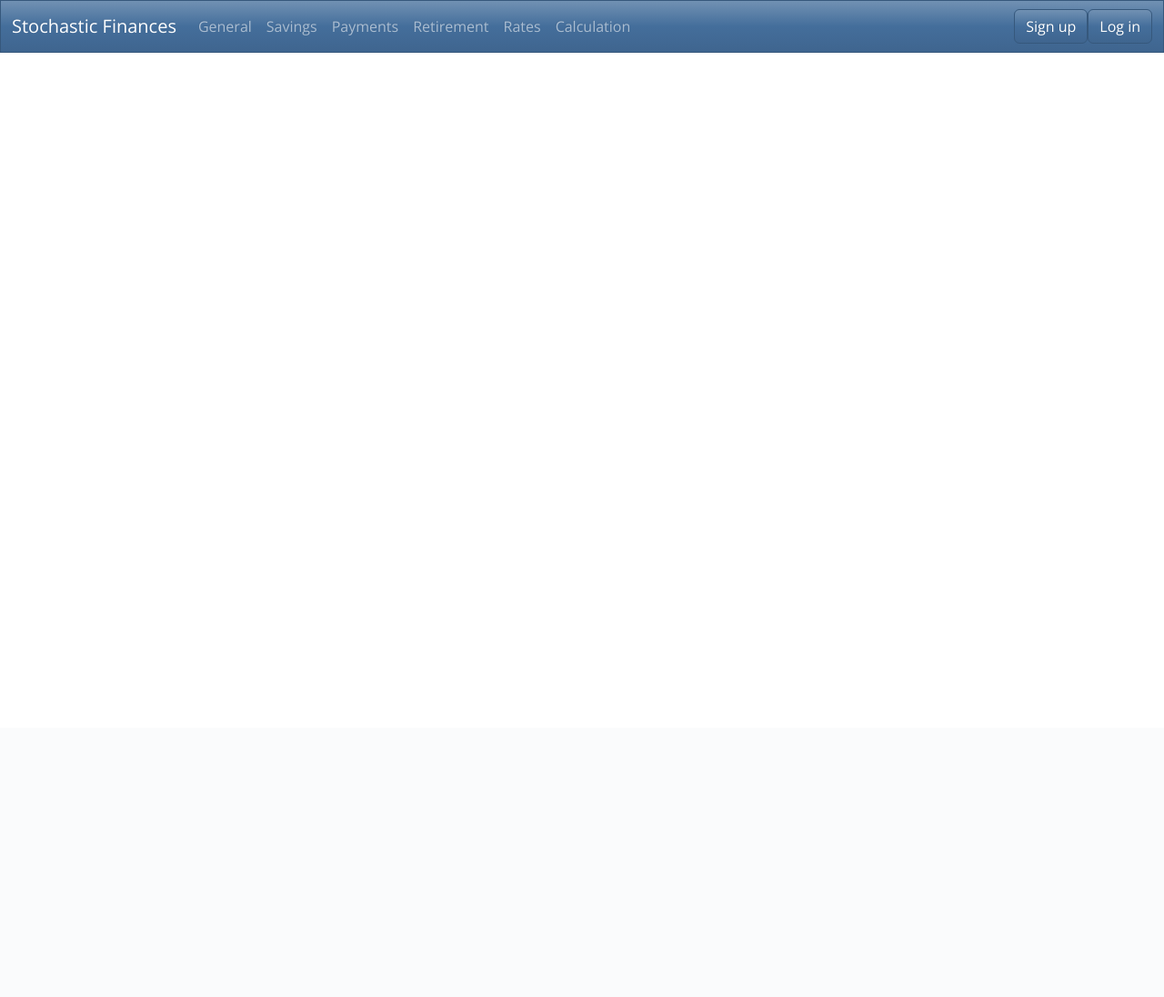
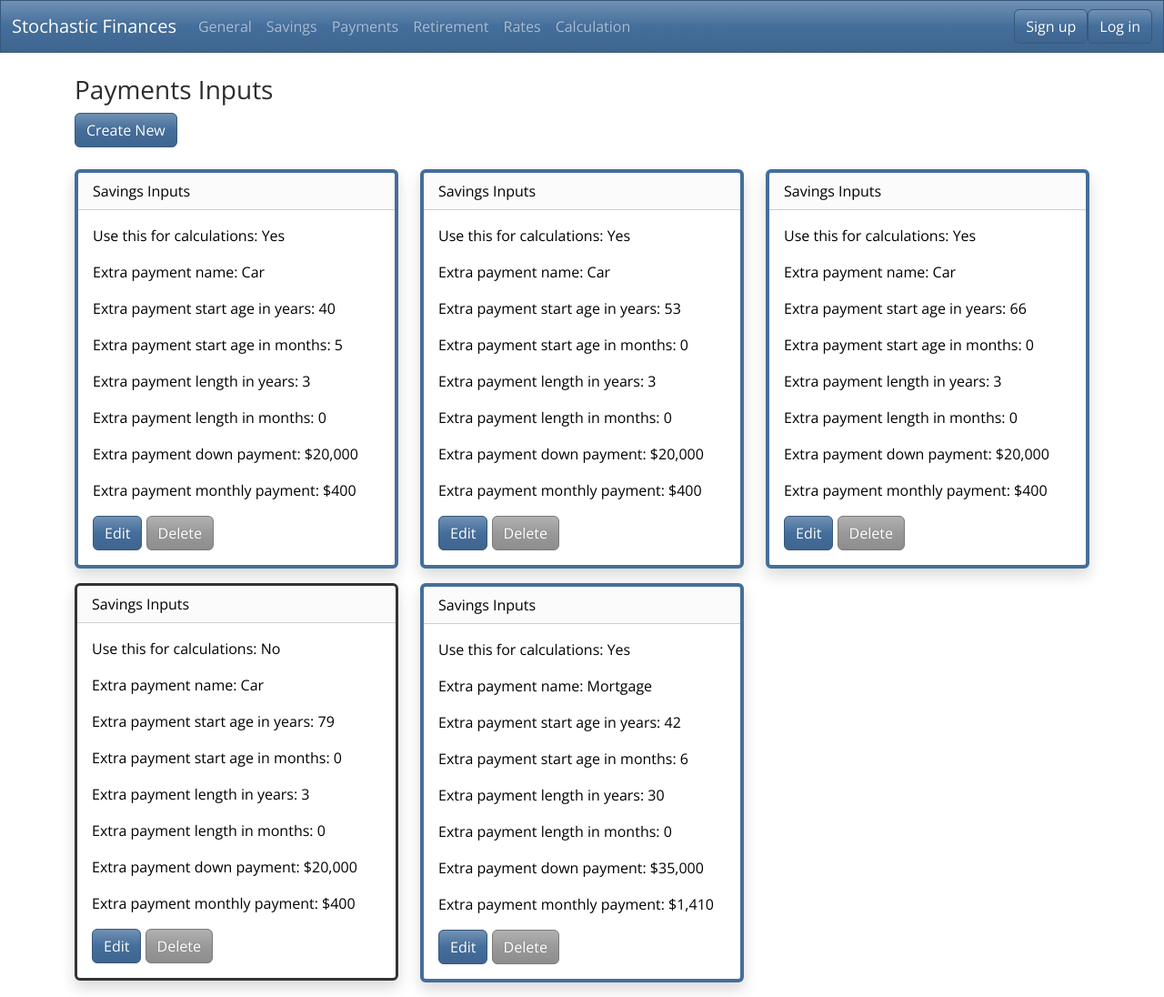
Before and after one commit to Skips-Scramble/stochastic-finances, a Django app: page /inputs/payments/ in a window 1280 px wide. Shown: the whole page at 91% size. Before the commit the page ends 58 px from the top, so only its background shows below. Run offline with Django 4.2, Linux system fonts and the light colour scheme; a user stored in the database is signed in; data comes from the database, SQL or seed files in the repository; both versions use the stored data as it was after the commit; some libraries are stand-ins or nearby versions.

Commit message:
Finish inputs with new styling
Do this to make them all look sharp and uniform

```diff
--- a/inputs/model_validators.py
+++ b/inputs/model_validators.py
@@ -126,6 +126,6 @@ def validate_retirement_extra_expenses(input: float):
 
 def validate_rates_per_yr(input: float):
     """Validate base_rf_interest_per_yr"""
-    limit = 100
+    limit = 1000
     if not (-1) * limit * 100 < input < limit * 100:
-        raise ValidationError(f"Please keep values within ${limit}, plus or minus")
+        raise ValidationError(f"Please keep values within {limit}%, plus or minus")
--- a/inputs/templates/inputs/payments_inputs.html
+++ b/inputs/templates/inputs/payments_inputs.html
@@ -1,38 +1,38 @@
 {% extends 'core/base.html' %}
 
-{% block title %}Payments Inputs{% endblock %}
+{% block title %}
+Payments Inputs
+{% endblock %}
 
-{% block content %}
-    <div class="mt-6 px-6 py-12 bg-gray-100 rounded-xl">
-        <h2 class="mb-6 text-4xl text-center">Payments Inputs</h2>
-        <h3> Be sure to include rent/mortgage and car payments if you have any currently (or in the future)</h3>
-        <div>
-            <a href="{% url 'inputs:payments_inputs_create'%}" class="inline-block mt-6 mb-6 px-6 py-3 text-lg font-semibold bg-teal-500 text-white rounded-xl">Create New</a>
-        </div>
+{% block stuff %}
+<div class="container">
+    <br />
+    <h3>Payments Inputs</h3>
+    <div>
+        <a href="{% url 'inputs:payments_inputs_create'%}" class="btn btn-primary">Create New</a>
+    </div>
+<br />
 
-        <div class="grid grid-cols-3 gap-3">
-            {% for item in payments_inputs %}
-                <div class="p-6 bg-white rounded-b-xl">
-                    <h2 class="space-y-4">Active</h2>
-                    <h2 class="w-full py-4 px-6 rounded-xl border mb-4">{{ item.is_active }}</h2>
-                    <h2 class="space-y-4">Extra payment name</h2>
-                    <h2 class="w-full py-4 px-6 rounded-xl border mb-4">{{item.pmt_name}}</h2>
-                    <h2 class="space-y-4">Extra payment start age in years</h2>
-                    <h2 class="w-full py-4 px-6 rounded-xl border mb-4">{{item.pmt_start_age_yrs}}</h2>
-                    <h2 class="space-y-4">Extra payment start age in months</h2>
-                    <h2 class="w-full py-4 px-6 rounded-xl border mb-4">{{item.pmt_start_age_mos}}</h2>
-                    <h2 class="space-y-4">Extra payment length in years</h2>
-                    <h2 class="w-full py-4 px-6 rounded-xl border mb-4">{{item.pmt_length_yrs}}</h2>
-                    <h2 class="space-y-4">Extra payment length in months</h2>
-                    <h2 class="w-full py-4 px-6 rounded-xl border mb-4">{{item.pmt_length_mos}}</h2>
-                    <h2 class="space-y-4">Extra payment down payment</h2>
-                    <h2 class="w-full py-4 px-6 rounded-xl border mb-4">{{item.down_pmt}}</h2>
-                    <h2 class="space-y-4">Extra payment monthly payment</h2>
-                    <h2 class="w-full py-4 px-6 rounded-xl border mb-4">{{item.monthly_pmt}}</h2>
-                    <a href="{% url 'inputs:payments_inputs_edit' item.id %}" class="inline-block mt-6 px-6 py-3 text-lg font-semibold bg-teal-500 text-white rounded-xl">Edit</a>
-                    <a href="{% url 'inputs:payments_inputs_delete' item.id %}" class="inline-block mt-6 px-6 py-3 text-lg font-semibold bg-teal-500 text-white rounded-xl">Delete</a>
+<div class="row">
+    {% for item in payments_inputs %}
+        <div class="col-md-4">
+            <div class="card shadow {% if item.is_active %}border-primary{% else %}border-dark{% endif %} mb-3 text-black" style="border-width: {% if item.is_active %}4px{% else %}3px{% endif %};">
+                <div class="card-header">Savings Inputs</div>
+                <div class="card-body">
+                    <p class="card-text">Use this for calculations: {{ item.is_active|yesno|title }}</p>
+                    <p class="card-text">Extra payment name: {{ item.pmt_name|title }}</p>
+                    <p class="card-text">Extra payment start age in years: {{ item.pmt_start_age_yrs }}</p>
+                    <p class="card-text">Extra payment start age in months: {{ item.pmt_start_age_mos}}</p>
+                    <p class="card-text">Extra payment length in years: {{ item.pmt_length_yrs}}</p>
+                    <p class="card-text">Extra payment length in months: {{ item.pmt_length_mos }}</p>
+                    <p class="card-text">Extra payment down payment: ${{ item.down_pmt|floatformat:"0g" }}</p>
+                    <p class="card-text">Extra payment monthly payment: ${{ item.monthly_pmt|floatformat:"0g" }}</p>
+                    <a href="{% url 'inputs:payments_inputs_edit' item.id %}" class="btn btn-primary">Edit</a>
+                    <a href="{% url 'inputs:payments_inputs_delete' item.id %}" class="btn btn-secondary">Delete</a>
+                  </div>
                 </div>
+              </div>
             {% endfor %}
-        </div>
-    </div>
+</div>
+</div>
 {% endblock %}
```
Also changed, not shown: inputs/templates/inputs/rates_inputs.html (+27 -24 lines), db.sqlite3.
